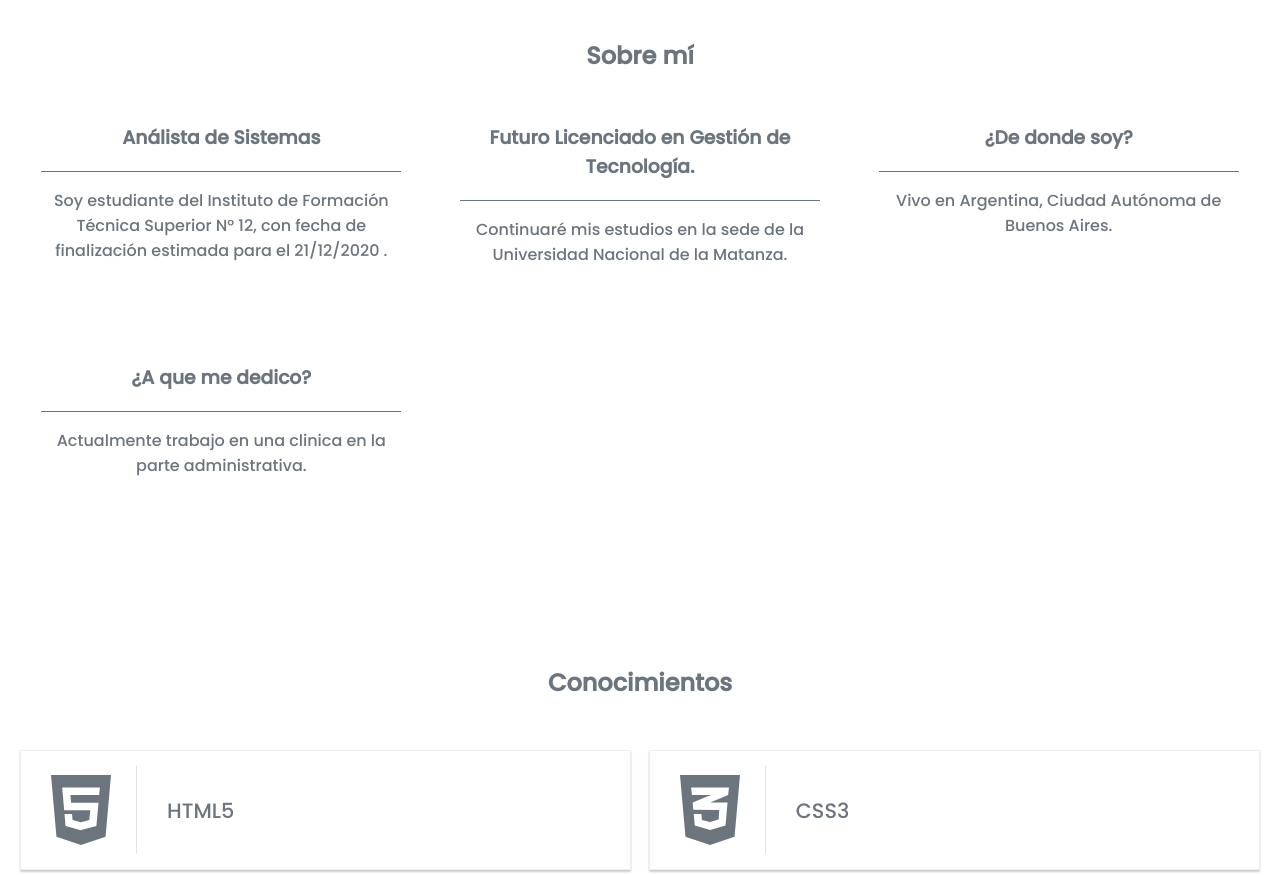
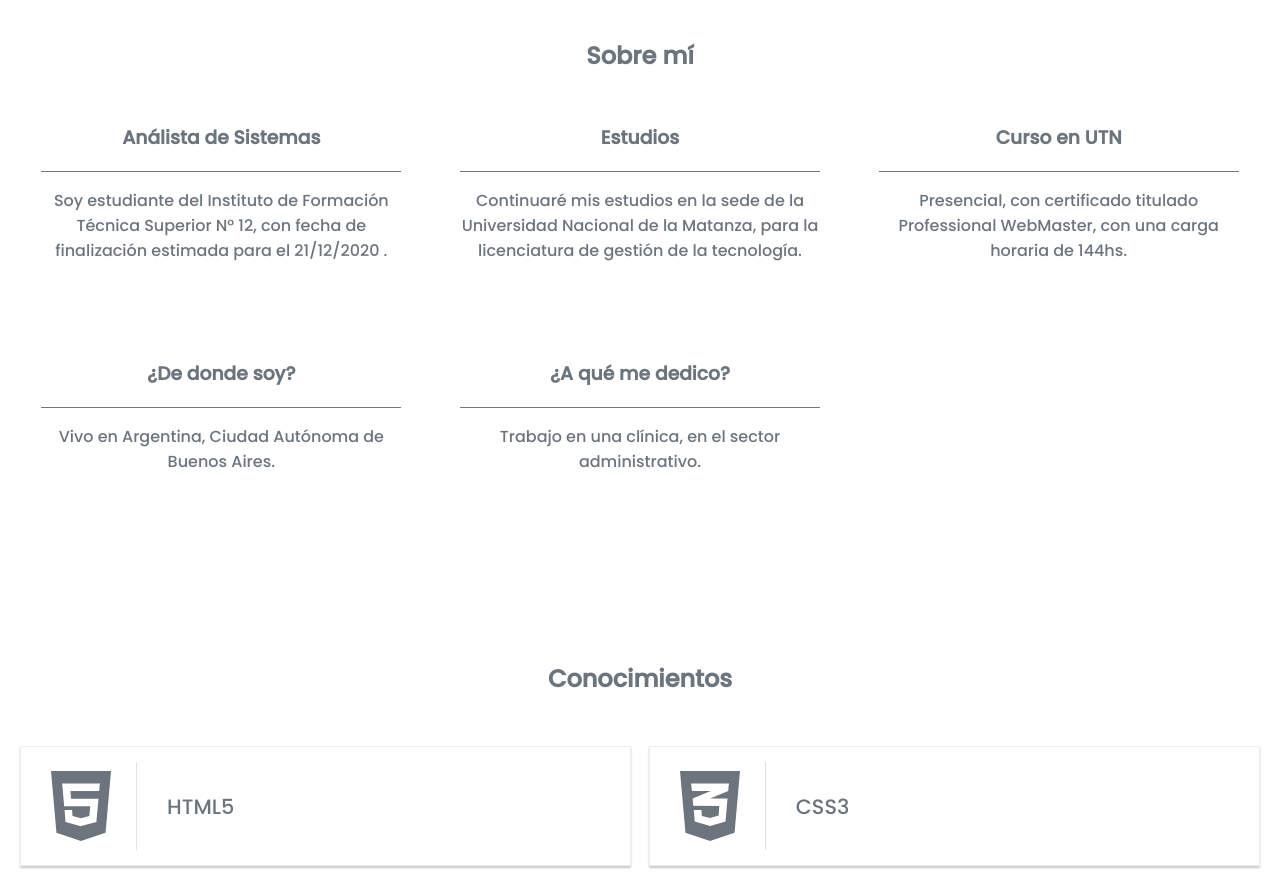
Before and after one commit to shompys/portfolio, a React (Create React App) app: page / in a window 1280 px wide. Shown: the part 960-1835 px from the top of the page. Built offline with nearby package versions, Linux system fonts and the light colour scheme.

Commit message:
metatags y algunos arreglos minimos

```diff
--- a/public/index.html
+++ b/public/index.html
@@ -3,12 +3,17 @@
   <head>
     <meta charset="utf-8" />
     <link rel="icon" href="%PUBLIC_URL%/favicon.ico" />
+    <meta property= "og:site_name" content="Portfolio"/>
+    <meta property= "og:title" content="Mi portfolio"/>
+    <meta property= "og:image" content="%PUBLIC_URL%/perfil.png"/>
+    <meta property= "og:url" content= "https://shompys.github.io/portfolio"/>
+    <meta property= "og:type" content= "Portfolio"/>
     <meta name="viewport" content="width=device-width, initial-scale=1 maximum-scale=1.0 user-scalable=no" />
     <meta name="theme-color" content="#000000" />
-    <meta
-      name="description"
-      content="Web site created using create-react-app"
-    />
+    <meta name="author" content="Jonathan Gomez"/>
+    <meta property="og:description" content="portfolio creado con React"/>
+    <meta name="keywords" content="react, porfolio, jobs, empleo, cv, curriculum, linkedin, github"/>
+
     <link rel="apple-touch-icon" href="%PUBLIC_URL%/logo192.png" />
     <!--
       manifest.json provides metadata used when your web app is installed on a
--- a/src/components/nav/Nav.jsx
+++ b/src/components/nav/Nav.jsx
@@ -75,7 +75,7 @@ const Nav = () =>{
                         spy={true}
                         smooth={true}
                         offset={v.item  === 'Inicio' ? 0 : 120}
-                        duration={2500}
+                        duration={700}
                         >{v.item}</Link>
                     </div>
 
--- a/src/components/sobreMi/SobreMi.jsx
+++ b/src/components/sobreMi/SobreMi.jsx
@@ -12,8 +12,13 @@ const SobreMi = ()=>{
         },
         {
             id: genId(),
-            title: 'Futuro Licenciado en Gestión de Tecnología.',
-            info1: 'Continuaré mis estudios en la sede de la Universidad Nacional de la Matanza.'
+            title: 'Estudios',
+            info1: 'Continuaré mis estudios en la sede de la Universidad Nacional de la Matanza, para la licenciatura de gestión de la tecnología.'
+        },
+        {
+            id: genId(),
+            title: 'Curso en UTN',
+            info1: 'Presencial, con certificado titulado Professional WebMaster, con una carga horaria de 144hs.'
         },
         {
             id: genId(),
@@ -22,9 +27,10 @@ const SobreMi = ()=>{
         },
         {
             id: genId(),
-            title: '¿A que me dedico?',
-            info1: 'Actualmente trabajo en una clinica en la parte administrativa.'
-        },
+            title: '¿A qué me dedico?',
+            info1: 'Trabajo en una clínica, en el sector administrativo.'
+        }
+
     ]
 
     return(
```
Also changed, not shown: public/perfil.png (added).
